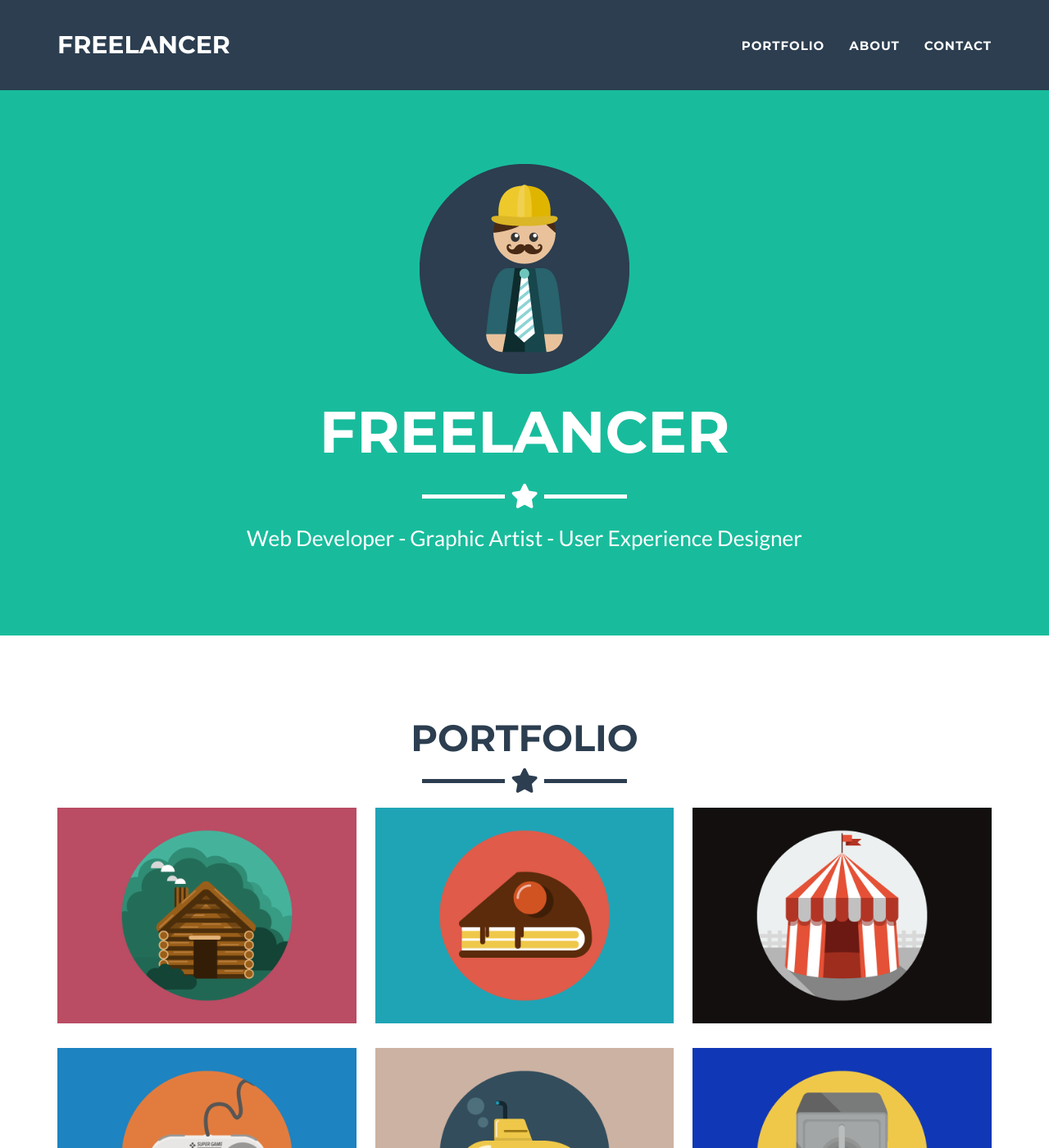
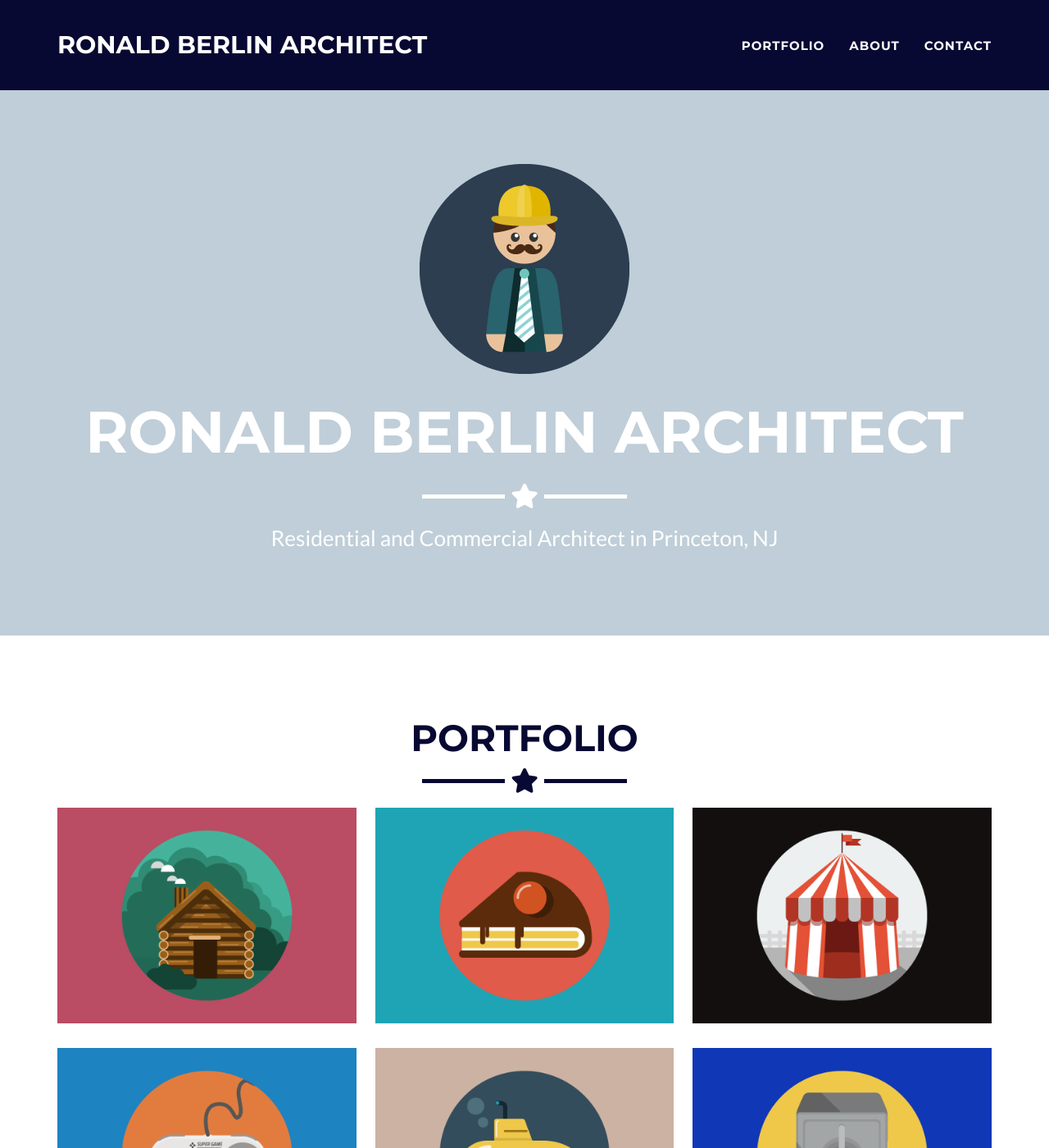
Before and after one commit to sofiamay/website-jekyll-LandingForRonaldberlin, a Jekyll site: the page built from _posts/2014-07-18-project-1.markdown, in a window 1280 px wide and 1400 px high. Shown: the whole window at 82% size. Built offline with Jekyll 4.4.1, drawn with Linux system fonts in a browser that asks for light colours; some of the changed text lies outside the part shown.

Commit message:
Edit config

```diff
--- a/Gemfile
+++ b/Gemfile
@@ -1,2 +1,5 @@
+# frozen_string_literal: true
+
 source "https://rubygems.org"
+ruby "3.0.0"
 gemspec
--- a/_config.yml
+++ b/_config.yml
@@ -1,11 +1,11 @@
 # Site settings
-title: Freelancer
-email: your-email@domain.com
-url: https://github.com/jeromelachaud/freelancer-theme
-description: "Write an awesome description for your new site here. You can edit this line in _config.yml. It will appear in your document head meta (for Google search results) and in your feed.xml site description."
-keywords: "your keywords, separated by commas"
-skills: "Web Developer - Graphic Artist - User Experience Designer"
-meta_author: LastName FirstName
+title: Ronald Berlin Architect
+email: ronaldb@ronaldberlin.com
+url: https://github.com/sofiamay/website-ronaldberlin
+description: "Website for Ronald Berlin Architect"
+keywords: "Ronald Berlin, architect, residential, Princeton, Princeton NJ"
+skills: "Residential and Commercial Architect in Princeton, NJ"
+meta_author: Berlin Sofia
 
 # Google webmaster tools
 google_verify:
@@ -25,18 +25,17 @@ disqus_shortname: myshortname
 
 # Color settings (hex-codes without the leading hash-tag)
 color:
-  primary: 18bc9c #80B3FF
-  primary-rgb: "24,288,156" #"128,179,255"
-  secondary: 2c3e50 #FD6E8A
-  secondary-dark: 233140 #A2122F
+  primary: bfced8 #light blue
+  primary-rgb: "191,206,216"
+  secondary: 080932 #dark blue
+  secondary-dark: c8d1d8 #grey
 
 # Footer settings
 footer:
-  copyright: Dr. Henry Jekyll
-  location: Location
+  copyright: Ronald Berlin Architect 2023
+  location: Princeton, NJ
   social: Around the Web
   credits: Credits
-
 # Social networks usernames (many more available: google-plus, flickr, dribbble, pinterest, instagram, tumblr, linkedin, etc.)
 social:
   - title: twitter
@@ -52,11 +51,11 @@ social:
 
 # Postal address (add as many lines as necessary)
 address:
-  - line: 3481 Melrose Place
-  - line: Beverly Hills, CA 90210
+  - line: 245 Jefferson Rd
+  - line: Princeton NJ, 08540
 
 # Credits content
-credits: 'Freelancer is a free to use, open source Bootstrap theme created by <a href="http://startbootstrap.com">Start Bootstrap</a>.'
+credits: 'Designed by <a href="http://github.com/sofiamay">Sofia Berlin</a>.'
 
 # Build settings
 markdown: kramdown
```
Also changed, not shown: Gemfile.lock (added).
